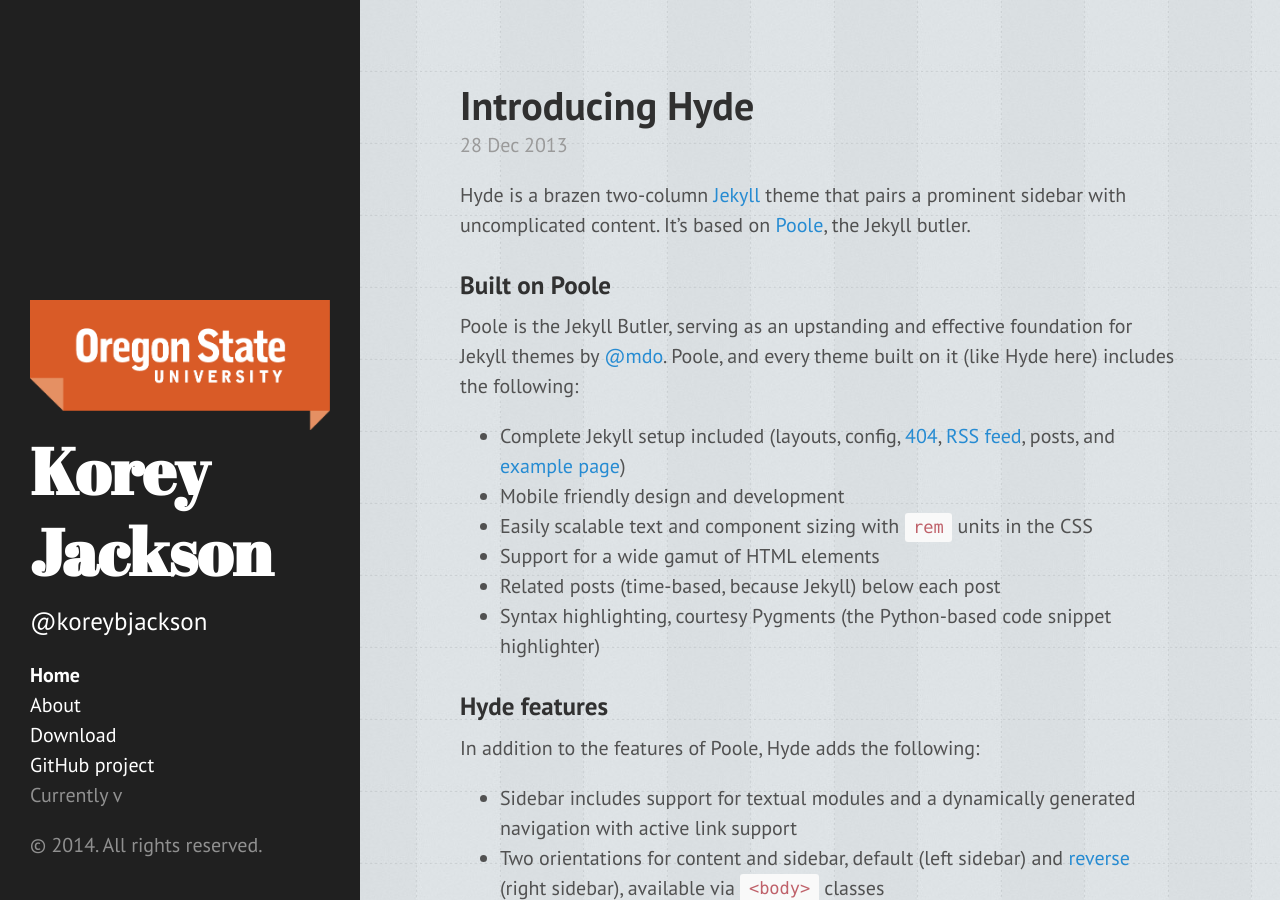
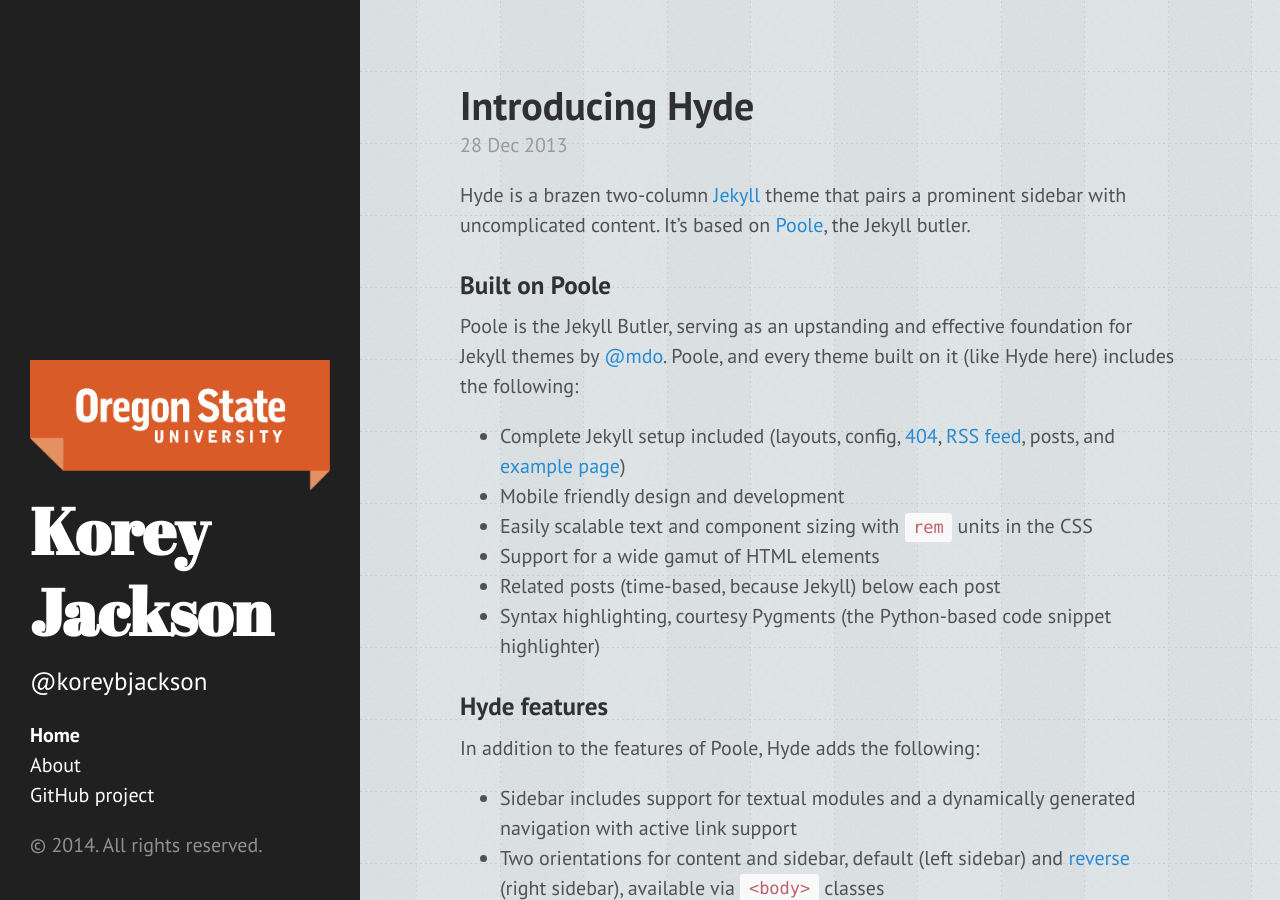
Before and after one commit to kbjack/kbjack.github.io, a Jekyll site: the page built from index.html, in a window 1280 px wide and 900 px high. Built offline with Jekyll 4.4.1, drawn with Linux system fonts in a browser that asks for light colours; Markdown is read by kramdown in place of the engine named in the settings; the list of posts is cut into pages by our own code.

Commit message:
deleted download option

```diff
--- a/_includes/sidebar.html
+++ b/_includes/sidebar.html
@@ -27,9 +27,7 @@
         {% endif %}
       {% endfor %}
 
-      <li class="sidebar-nav-item"><a href="{{ site.github.repo }}/archive/v{{ site.version }}.zip">Download</a></li>
       <li class="sidebar-nav-item"><a href="{{ site.github.repo }}">GitHub project</a></li>
-      <li class="sidebar-nav-item">Currently v{{ site.version }}</li>
     </ul>
 
     <p>&copy; {{ site.time | date: '%Y' }}. All rights reserved.</p>
```
